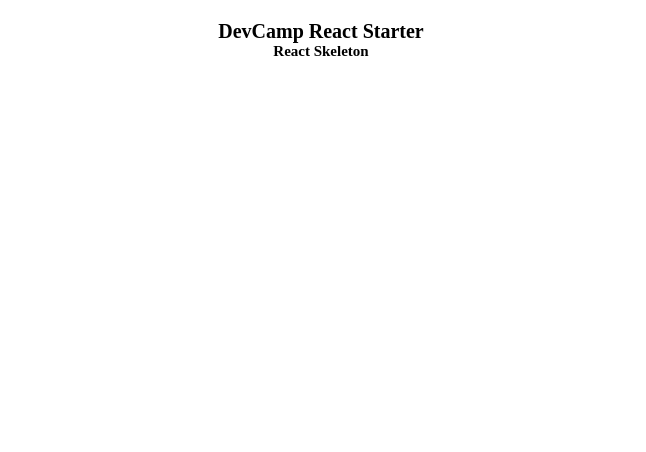
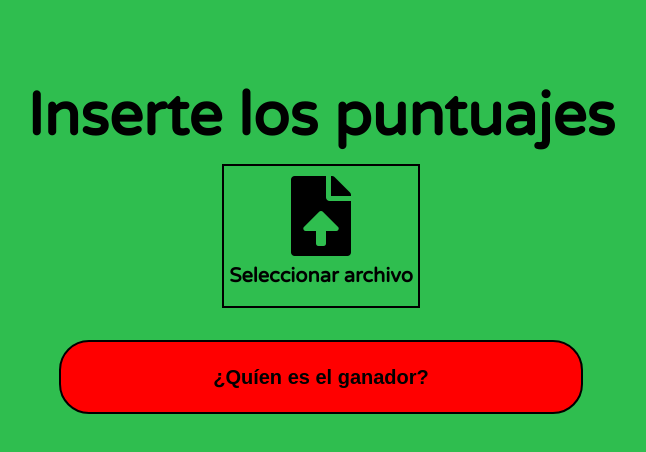
Before and after one commit to DanielLaborda/ejercicio2, a React app in the folder ejercicio2/: page / in a window 1280 px wide. Shown: the whole page, without its empty margins (319-965 px from the left). Built offline with nearby package versions, Linux system fonts and the light colour scheme.

Commit message:
Fin del ejercicio

```diff
--- a/ejercicio2/index.html
+++ b/ejercicio2/index.html
@@ -2,6 +2,10 @@
 <html>
   <head>
     <meta name="viewport" content="width=device-width, initial-scale=1">
+    <link rel="preconnect" href="https://fonts.googleapis.com">
+    <link rel="preconnect" href="https://fonts.gstatic.com" crossorigin>
+    <link href="https://fonts.googleapis.com/css2?family=Varela+Round&display=swap" rel="stylesheet">
+    <link rel="stylesheet" href="https://use.fontawesome.com/releases/v5.1.0/css/all.css" integrity="sha384-lKuwvrZot6UHsBSfcMvOkWwlCMgc0TaWr+30HWe3a4ltaBwTZhyTEggF5tJv8tbt" crossorigin="anonymous">
     <link rel="stylesheet" href="/style/main.css">
   </head>
   <body>
--- a/ejercicio2/package.json
+++ b/ejercicio2/package.json
@@ -20,6 +20,7 @@
     "babel-plugin-transform-runtime": "^6.23.0",
     "babel-polyfill": "^6.26.0",
     "babel-preset-env": "^1.7.0",
+    "file-saver": "^2.0.5",
     "react": "16.13.1",
     "react-dom": "16.13.1",
     "webpack": "4.42.1",
--- a/ejercicio2/src/components/app.js
+++ b/ejercicio2/src/components/app.js
@@ -1,11 +1,116 @@
 import React, { Component } from 'react';
+import { saveAs } from 'file-saver';
 
 export default class App extends Component {
+  constructor(props) {
+    super(props);
+
+    this.state = {
+      message: "",
+      namefile: ""
+    }
+    this.createFile = this.createFile.bind(this);
+    this.readFile = this.readFile.bind(this);
+    this.checkResult = this.checkResult.bind(this);
+  }
+  checkResult() {
+    //comprobamos el resultado
+    const lines = [];
+    let fileCorrupt = false;
+
+    this.state.message.split('\r\n').map((i) => {
+      lines.push(String(i));
+    });
+
+    //comprobamos que sea un numero entero
+    const regex = /^[0-9]*$/;
+    const onlyNumbers = regex.test(lines[0]); // true es numero
+    if (onlyNumbers == true && lines[0] <= 10000){
+      if (lines.length - 1 != lines[0]) {
+        fileCorrupt = true;
+      }
+    } else fileCorrupt = true;
+
+    let results = []
+    // fichero comprobado
+    if (fileCorrupt == false) {
+      let points = [];
+      let advantage = 0;
+      let winner = "";
+      let gameWinner = [];
+      for (var i = 1; i < lines.length; i++) {
+        points = lines[i].split(" ");
+        advantage = points[0] - points[1];
+        if (advantage > 0) {
+          winner = 1;
+        } else {
+          winner = 2;
+          advantage = advantage * -1;
+        }
+        results.push(["Ronda"+i, points[0], points[1], advantage, winner]);
+      }
+
+      for (var x = 0; x < lines.length - 1; x++) {
+        if(gameWinner.length == 0 ){
+          gameWinner = results[x];
+        } else if (gameWinner[3] < results[x][3]) {
+          //necesito sobreescribir
+          gameWinner = results[x];
+          console.log("resultado: " + results[x]);
+          console.log("ganador: " + gameWinner);
+        }
+      }
+      this.createFile(gameWinner[4], gameWinner[3]);//la posicion 4 es el jugador que gana y la 3 la ventaja
+
+    } else alert("Fichero equivocado \r\n O necesitamos el fichero correcto");
+
+  }
+  readFile(e) {
+    // leemos el fichero
+    const file = e.target.files[0];
+    if ( !file ) return;
+    const nameFile = e.target.files[0].name;
+
+    const fileReader = new FileReader();
+
+    fileReader.readAsText( file );
+
+    fileReader.onload = () => {
+      this.setState({
+        message:fileReader.result,
+        namefile:nameFile
+      });
+    }
+
+    fileReader.onerror = () => {
+      console.log(fileReader.error);
+    }
+  }
+  createFile(wvalue, avalue) {
+    const blob = new Blob([ wvalue, " ",avalue ], {type: 'text/plain;charset=utf-8'});
+    saveAs( blob, 'respuesta.txt');
+  }
   render() {
     return (
       <div className='app'>
-        <h1>DevCamp React Starter</h1>
-        <h2>React Skeleton</h2>
+        <h1 className='titulo'>Inserte los puntuajes</h1>
+        <br/>
+        <input
+          type='file'
+          id='file1'
+          className='inputfile'
+          multiple={false}
+          onChange={ this.readFile }
+        />
+        <label htmlFor='file1' className='labelInputFile'><i className="fas fa-file-upload"></i> <span>Seleccionar archivo</span></label>
+        <span className='nameFileSpan'>{this.state.namefile}</span>
+        <br/>
+        <button
+          className='buttonResults'
+          onClick={ this.checkResult }
+        >
+          ¿Quíen es el ganador?
+        </button>
       </div>
     );
   }
--- a/ejercicio2/style/main.css
+++ b/ejercicio2/style/main.css
@@ -18,10 +18,65 @@
     -moz-osx-font-smoothing: grayscale;
     text-rendering: optimizeLegibility;
     -webkit-tap-highlight-color: transparent;
+
+    background-color: #2FBE4F;
 }
 
 .app {
     margin-top: 2rem;
     display: grid;
     justify-items: center;
+    font-family: 'Varela Round', sans-serif;
 }
+
+.titulo {
+    font-size: 60px;
+    margin-top: 60px;
+}
+
+.inputfile {
+    width: 0.1px;
+    height: 0.1px;
+    opacity: 1;
+    overflow: hidden;
+    position: absolute;
+    z-index: -1;
+}
+
+.labelInputFile {
+    height: 120px;
+    font-size: 20px;
+    padding: 10px 5px;
+    border: 2px solid ;
+    display: grid;
+    text-align: center;
+    font-weight: bold;
+
+}
+.labelInputFile > i {
+    font-size: 80px;
+}
+.labelInputFile:hover {
+    background-color: #F0F93D;
+}
+.nameFileSpan {
+    font-size: 14px;
+    padding: 10px 5px;
+}
+
+.buttonResults{
+    width: 500px;
+    height: 50px;
+    border-radius: 30px;
+    font-size: 20px;
+    font-weight: bold;
+    padding: 10px;
+    text-decoration: none;
+    cursor: pointer;
+    border: 2px solid black;
+    background-color: red;
+}
+.buttonResults:hover {
+    background-color: black;
+    color: gray;
+}
```
Also changed, not shown: 1 other file.
